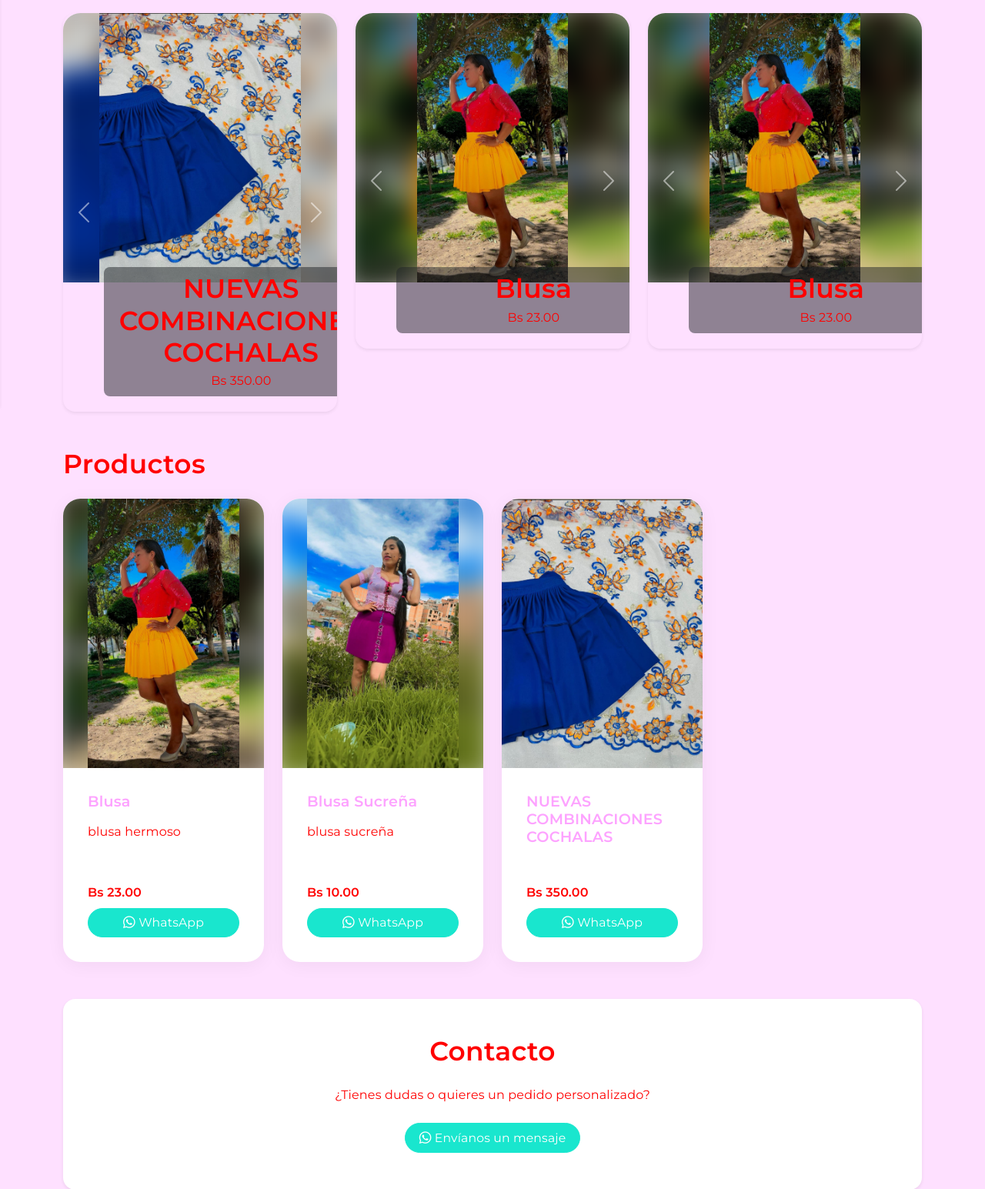
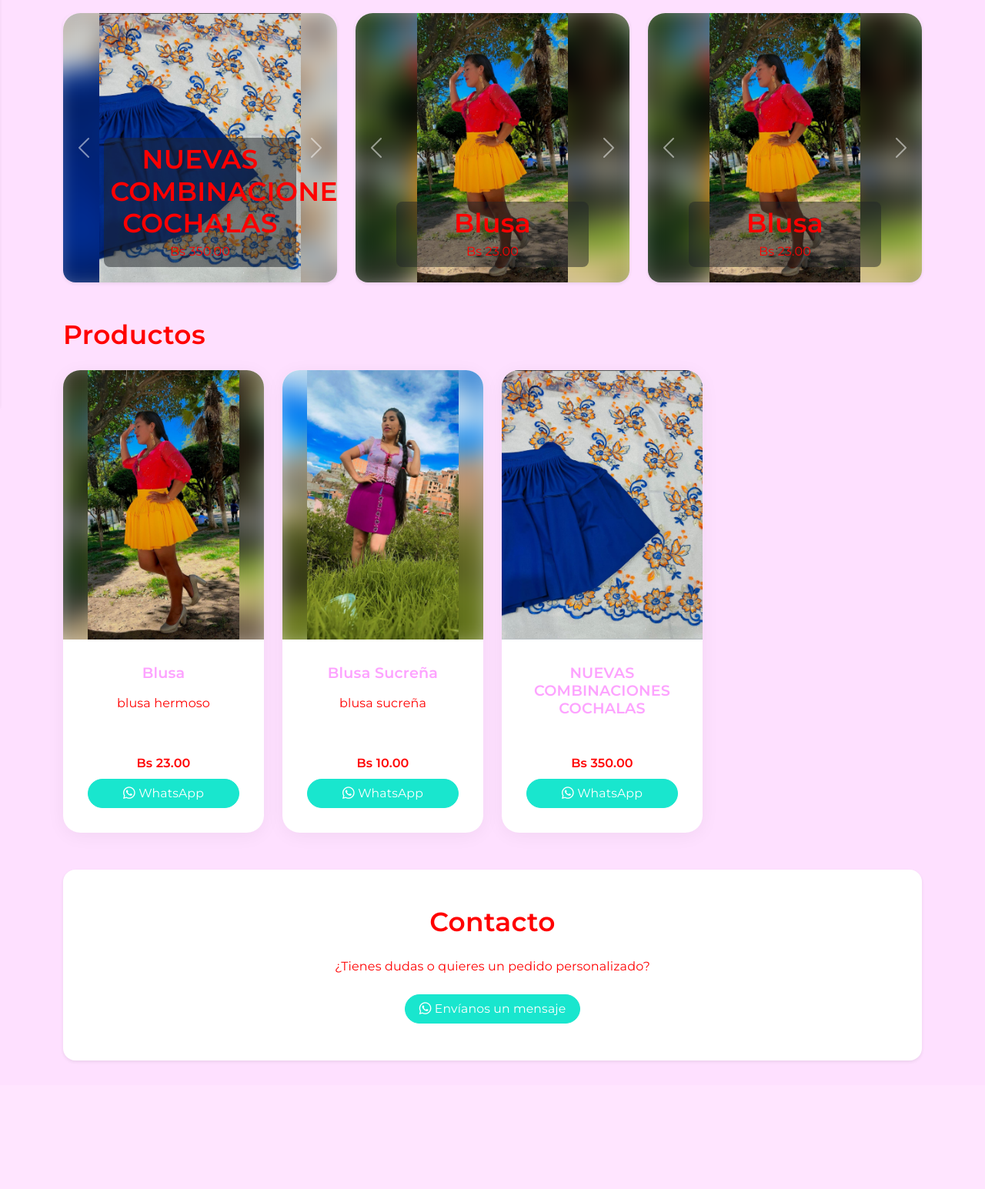
Before and after one commit to WILBER1234965/modas_pathy, a Flask app: page / in a window 1280 px wide. Shown: the part 272-1817 px from the top of the page at 77% size. After the commit the page ends 1652 px from the top, so only its background shows below. Run offline with Flask 3, Linux system fonts and the light colour scheme; data comes from the database, SQL or seed files in the repository; some libraries are stand-ins or nearby versions.

Commit message:
index bueno

```diff
--- a/templates/public/index.html
+++ b/templates/public/index.html
@@ -38,7 +38,7 @@
       transition: transform .3s ease;
     }
     .carousel-caption {
-      position: relative;
+
       z-index: 2;
     }
     .hover-shadow:hover .img-wrapper img {
@@ -65,7 +65,7 @@
                     <img src="{{ url_for('static', filename='uploads/' ~ main.filename) }}"
                          alt="{{ prod.name }}">
                   </div>
-                  <div class="carousel-caption d-none d-md-block bg-dark bg-opacity-50 rounded-3 p-2">
+                 <div class="carousel-caption d-none d-md-block bg-dark bg-opacity-50 rounded-3 p-2 text-center">
                     <h5 class="mb-1 text-capitalize">{{ prod.name }}</h5>
                     <p class="mb-0">Bs {{ '%.2f'|format(prod.price) }}</p>
                   </div>
@@ -97,7 +97,7 @@
                 <img src="{{ url_for('static', filename='uploads/' ~ main.filename) }}"
                      alt="{{ prod.name }}">
               </div>
-              <div class="card-body d-flex flex-column justify-content-between">
+              <div class="card-body d-flex flex-column justify-content-between text-center">
                 <div>
                   <h5 class="card-title text-capitalize">{{ prod.name }}</h5>
                   <p class="text-truncate-two">{{ prod.description }}</p>
```
